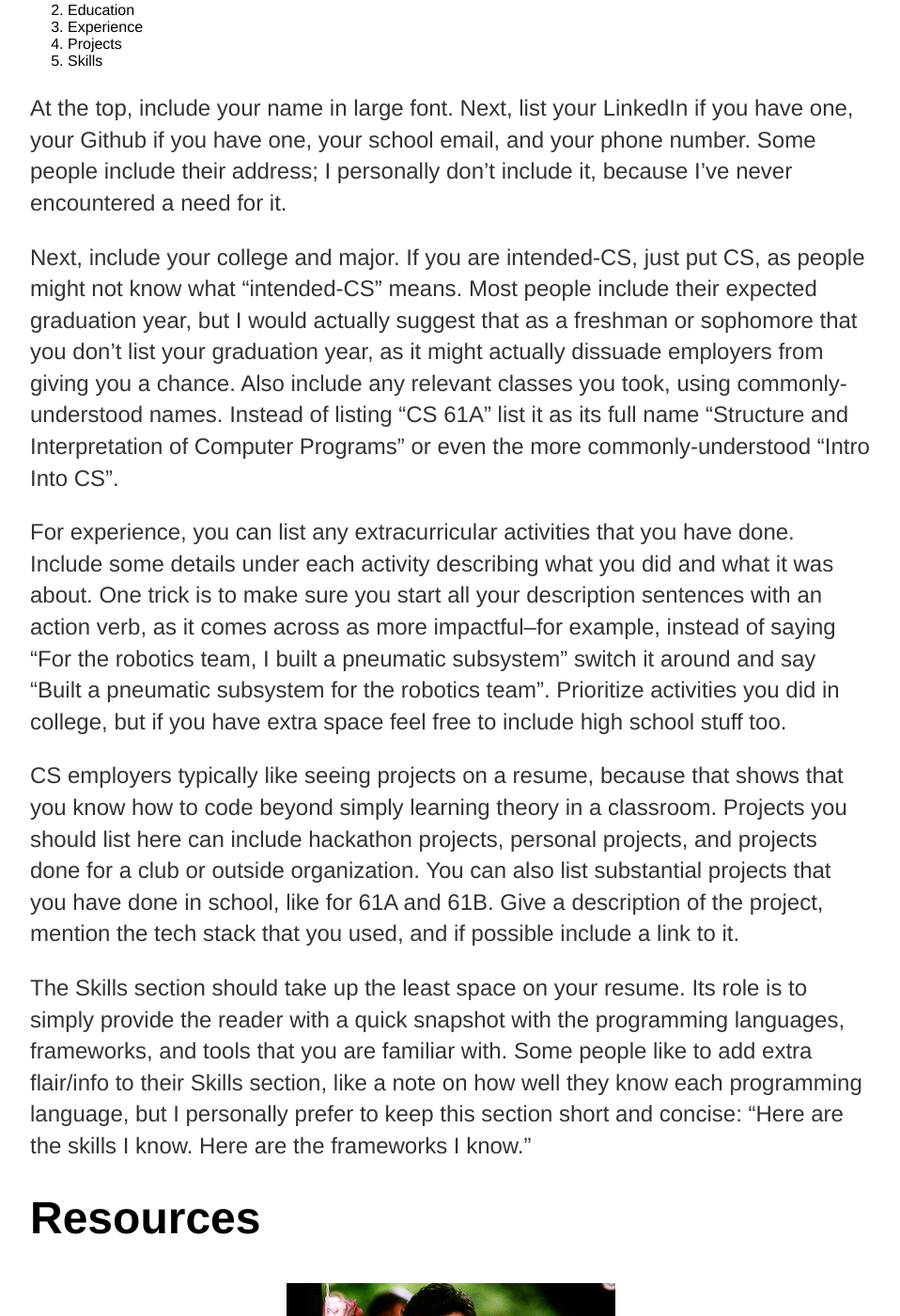
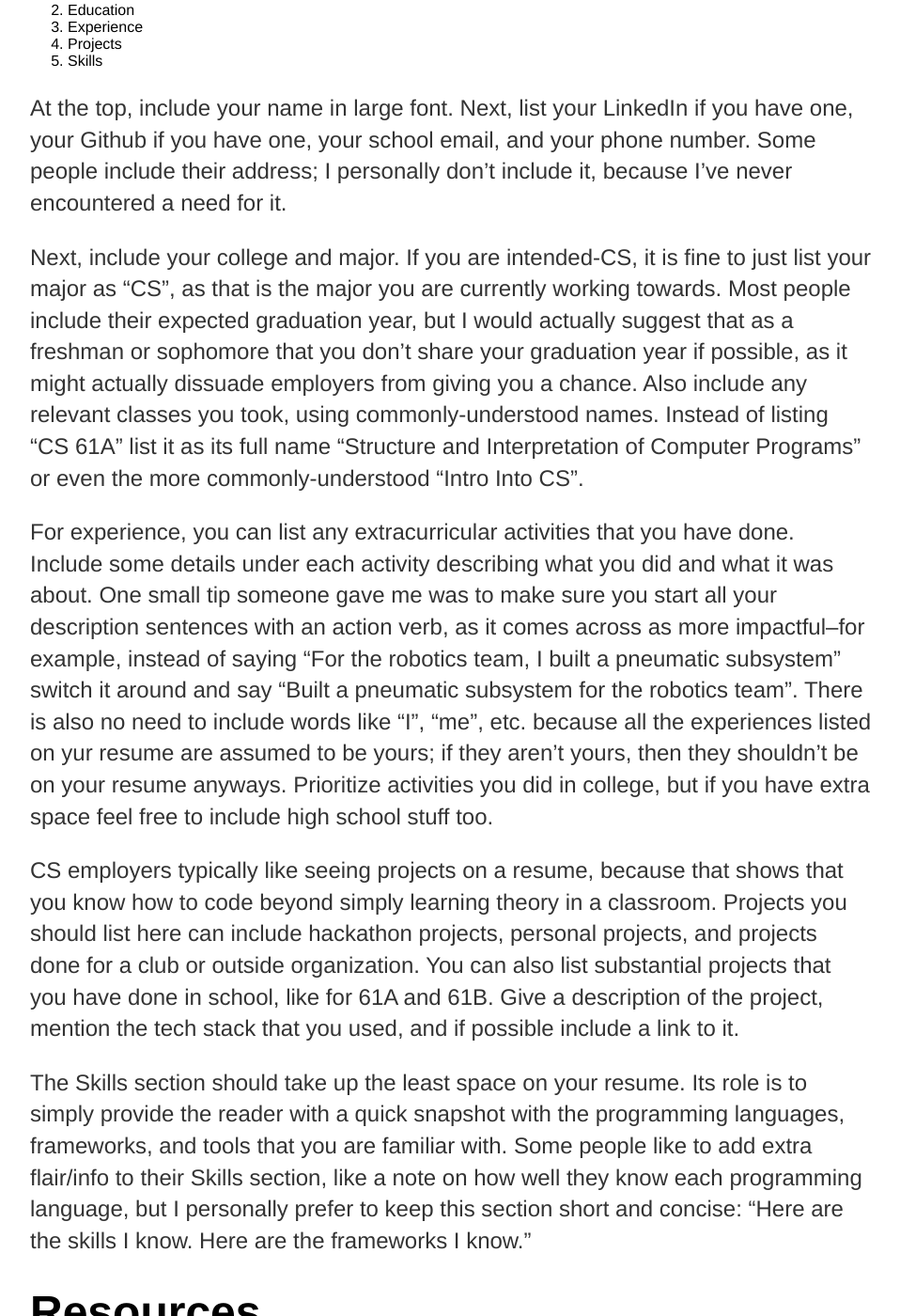
Before and after one commit to JustinMi/JustinMi.github.io, a Jekyll site: the page built from _posts/2017-12-20-recruiting-tips-for-freshmen-and-sophomores-getting-started.md, in a window 1280 px wide and 1400 px high, scrolled down 3180 px. Shown: the whole window at 94% size, without its empty margins (160-1118 px from the left). Built offline with Jekyll 4.4.1, drawn with Linux system fonts in a browser that asks for light colours; nearby versions of some CDN libraries.

Commit message:
edit post

```diff
--- a/_posts/2017-12-20-recruiting-tips-for-freshmen-and-sophomores-getting-started.md
+++ b/_posts/2017-12-20-recruiting-tips-for-freshmen-and-sophomores-getting-started.md
@@ -35,7 +35,7 @@
 
 # Your Resume
 
-{% include image.html url="/assets/images/recruiting_pt_1_blog_post/resume.gif" description="" style="width:130%; height:auto;" %}
+{% include image.html url="/assets/images/recruiting_pt_1_blog_post/resume.gif" description="" style="width:200%; height:auto;" %}
 
 ### Style Templates and Resources
 
@@ -55,9 +55,9 @@
 
 At the top, include your name in large font. Next, list your LinkedIn if you have one, your Github if you have one, your school email, and your phone number. Some people include their address; I personally don't include it, because I've never encountered a need for it.
 
-Next, include your college and major. If you are intended-CS, just put CS, as people might not know what "intended-CS" means. Most people include their expected graduation year, but I would actually suggest that as a freshman or sophomore that you don't list your graduation year, as it might actually dissuade employers from giving you a chance. Also include any relevant classes you took, using commonly-understood names. Instead of listing "CS 61A" list it as its full name "Structure and Interpretation of Computer Programs" or even the more commonly-understood "Intro Into CS".
+Next, include your college and major. If you are intended-CS, it is fine to just list your major as "CS", as that is the major you are currently working towards. Most people include their expected graduation year, but I would actually suggest that as a freshman or sophomore that you don't share your graduation year if possible, as it might actually dissuade employers from giving you a chance. Also include any relevant classes you took, using commonly-understood names. Instead of listing "CS 61A" list it as its full name "Structure and Interpretation of Computer Programs" or even the more commonly-understood "Intro Into CS".
 
-For experience, you can list any extracurricular activities that you have done. Include some details under each activity describing what you did and what it was about. One trick is to make sure you start all your description sentences with an action verb, as it comes across as more impactful--for example, instead of saying "For the robotics team, I built a pneumatic subsystem" switch it around and say "Built a pneumatic subsystem for the robotics team". Prioritize activities you did in college, but if you have extra space feel free to include high school stuff too.
+For experience, you can list any extracurricular activities that you have done. Include some details under each activity describing what you did and what it was about. One small tip someone gave me was to make sure you start all your description sentences with an action verb, as it comes across as more impactful--for example, instead of saying "For the robotics team, I built a pneumatic subsystem" switch it around and say "Built a pneumatic subsystem for the robotics team". There is also no need to include words like "I", "me", etc. because all the experiences listed on yur resume are assumed to be yours; if they aren't yours, then they shouldn't be on your resume anyways. Prioritize activities you did in college, but if you have extra space feel free to include high school stuff too.
 
 CS employers typically like seeing projects on a resume, because that shows that you know how to code beyond simply learning theory in a classroom. Projects you should list here can include hackathon projects, personal projects, and projects done for a club or outside organization. You can also list substantial projects that you have done in school, like for 61A and 61B. Give a description of the project, mention the tech stack that you used, and if possible include a link to it.
 
```
